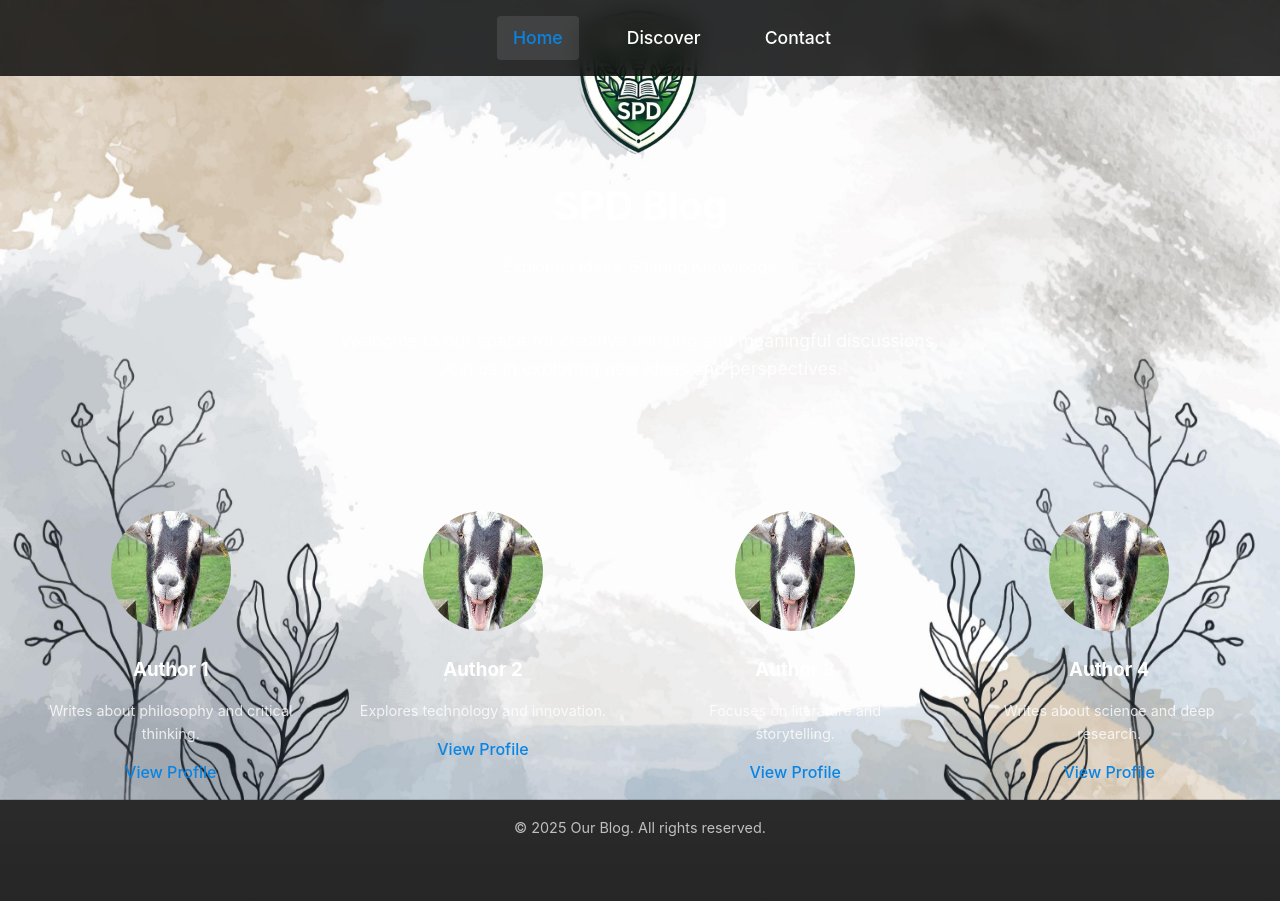
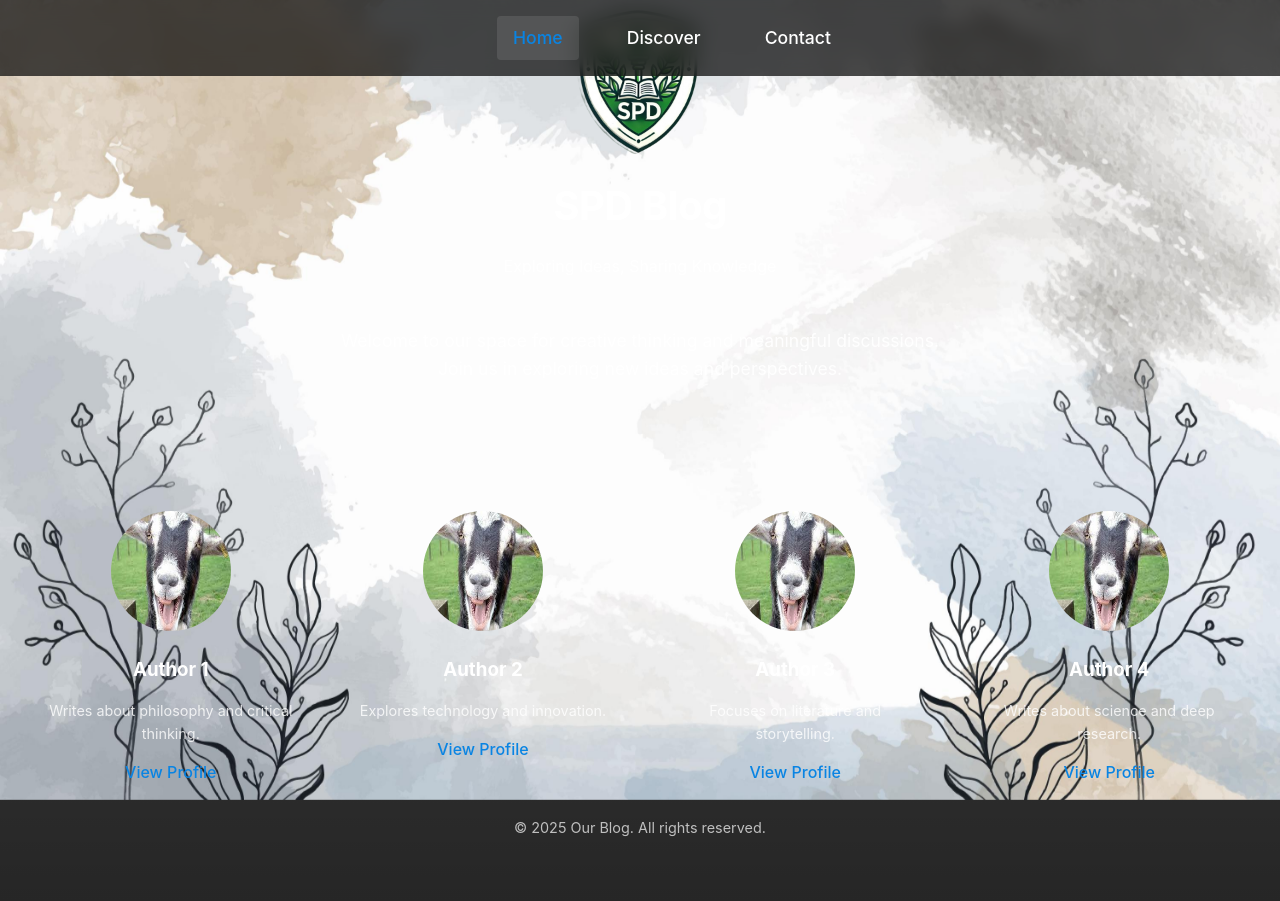
Before and after one commit to nuggetz666/spd_blog, a Flask app: page / in a window 1280 px wide. Run offline with Flask 3, Linux system fonts and the light colour scheme.

Commit message:
Checkpoint before assistant change: Adjust header background opacity and potentially logo styling.
Replit-Commit-Author: Assistant

```diff
--- a/templates/home.html
+++ b/templates/home.html
@@ -133,7 +133,7 @@
             left: 0;
             width: 100%;
             padding: 1rem 2rem;
-            background: rgba(0, 0, 0, 0.8);
+            background: rgba(0, 0, 0, 0.7);
             backdrop-filter: blur(10px);
             z-index: 1000;
         }
```
